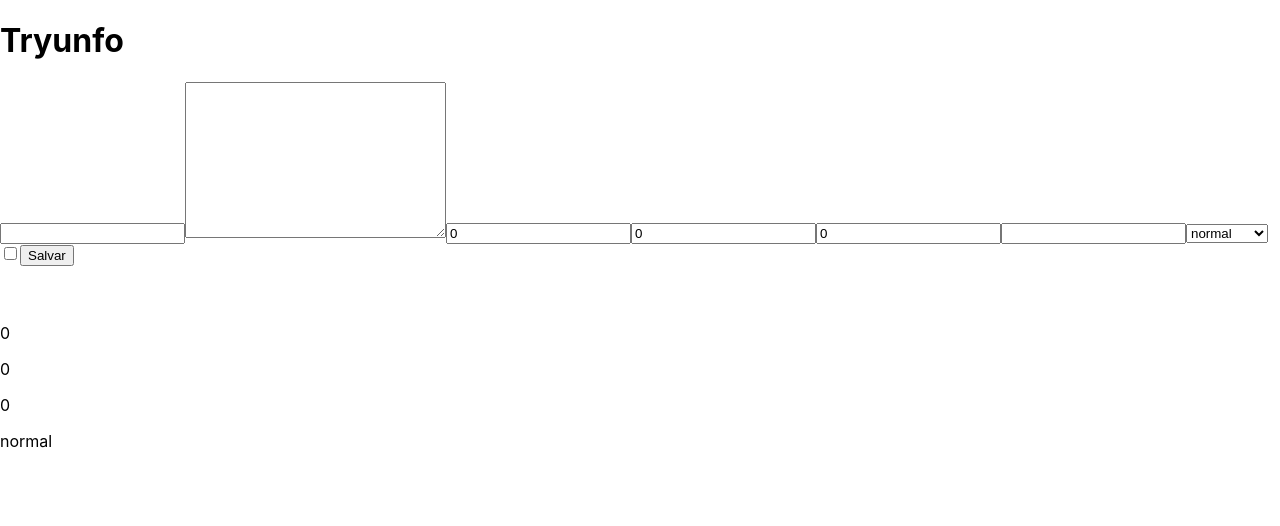
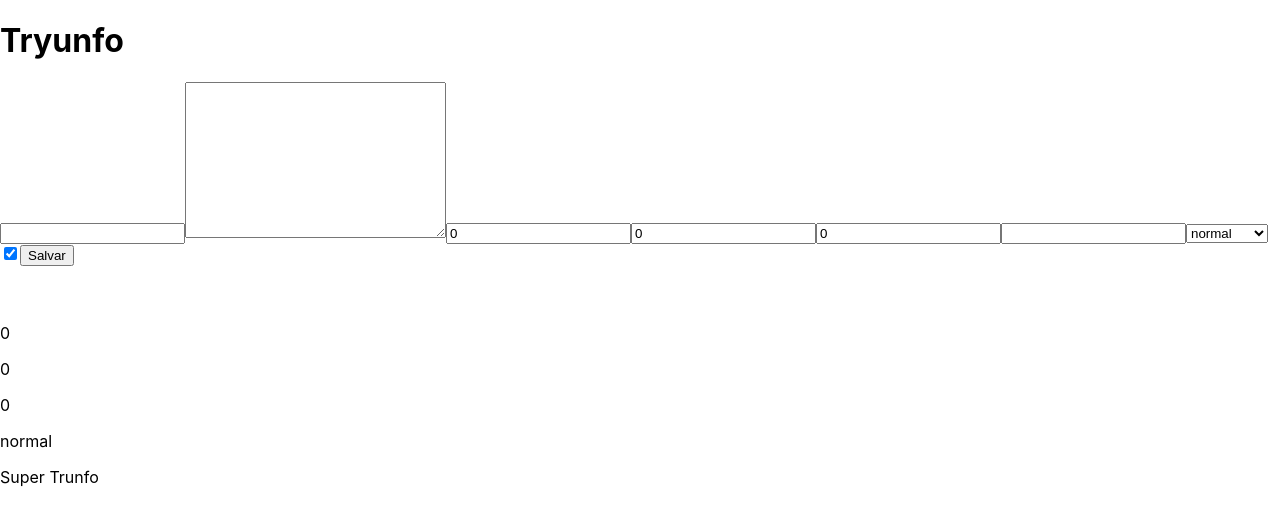
Before and after one commit to aysllanferreira/Projeto-13-Tryunfo, a React (Create React App) app: page / in a window 1280 px wide. Both pictures are taken after a click on the checkbox 10 px from the left and 253 px from the top of the page. Shown: the top 526 px of the page. Built offline with nearby package versions, Linux system fonts and the light colour scheme.

Commit message:
requiisito 04 ajustado

```diff
--- a/src/App.js
+++ b/src/App.js
@@ -14,6 +14,9 @@ function App() {
 
   const onInputChange = ({ target }) => {
     const { id, value, checked } = target;
+
+    if (checked) setCardTrunfo(checked);
+    else setCardTrunfo(false);
     switch (id) {
     case 'name':
       setCardName(value);
@@ -36,9 +39,7 @@ function App() {
     case 'raridade':
       setCardRare(value);
       break;
-    case 'trunfo':
-      setCardTrunfo(checked);
-      break;
+
     default:
       break;
     }
--- a/src/components/Card.jsx
+++ b/src/components/Card.jsx
@@ -20,7 +20,7 @@ function Card({
       <p data-testid="attr2-card">{cardAttr2}</p>
       <p data-testid="attr3-card">{cardAttr3}</p>
       <p data-testid="rare-card">{cardRare}</p>
-      <p data-testid="trunfo-card">{cardTrunfo}</p>
+      {cardTrunfo && <p data-testid="trunfo-card">Super Trunfo</p>}
     </div>
   );
 }
```
